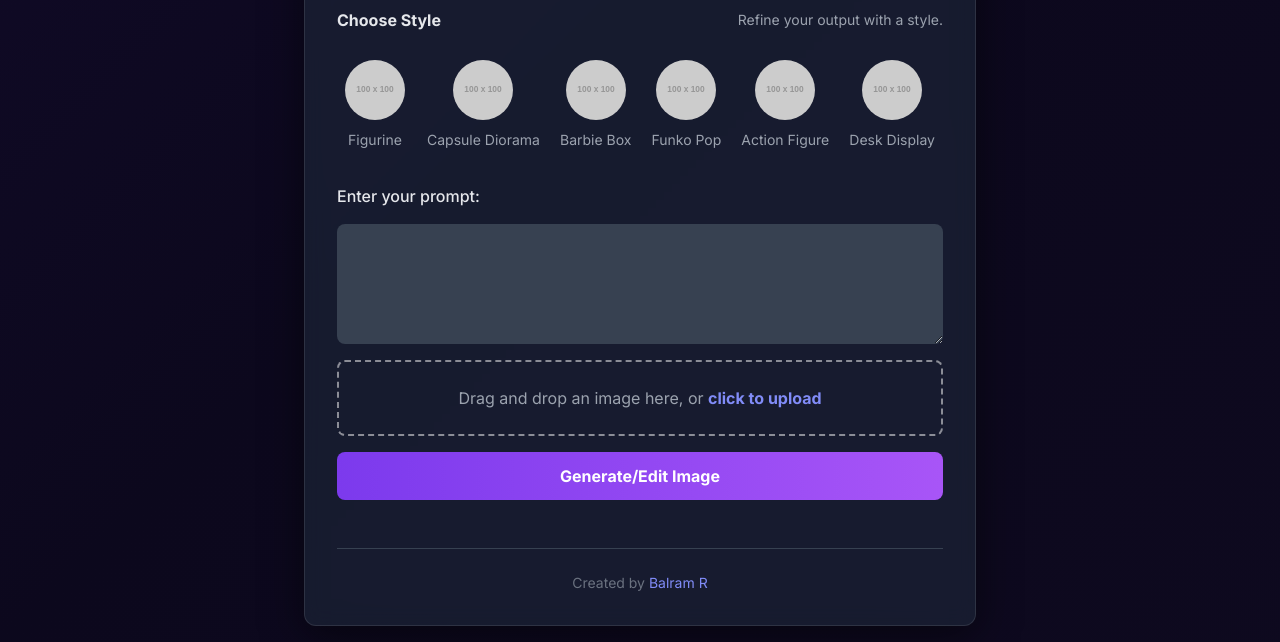
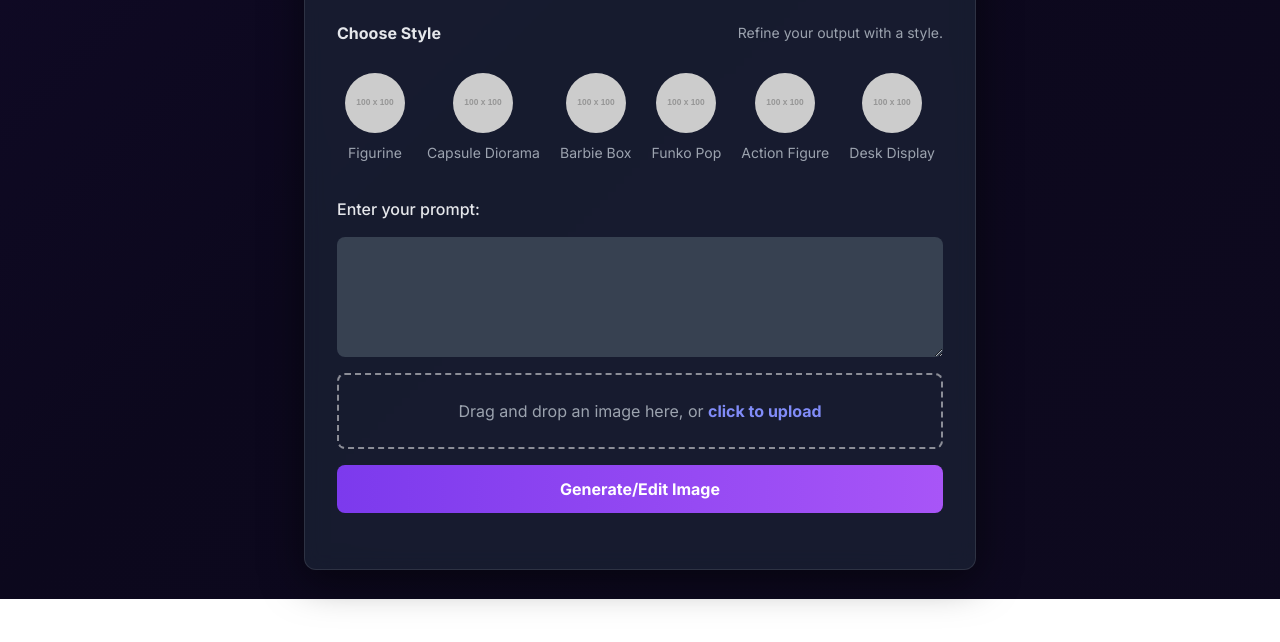
Before and after one commit to balram66-aiforall/da-vinci-canvas, a plain HTML site: page index.html in a window 1280 px wide. Shown: the part 201-843 px from the top of the page. After the commit the page ends 800 px from the top, so only its background shows below. Drawn offline with nearby package versions, Linux system fonts and the light colour scheme; placeholder pictures from the web are drawn by us.

Commit message:
Update index.html

```diff
--- a/index.html
+++ b/index.html
@@ -157,12 +157,6 @@
                 <!-- Image or loading indicator will be inserted here -->
             </div>
             <div id="messageBox" class="mt-4 p-4 text-center rounded-lg hidden"></div>
-
-            <!-- Created by Section -->
-            <div class="text-center text-sm text-gray-500 pt-6 border-t border-gray-700">
-                Created by
-                <a href="https://www.instagram.com/balram66" target="_blank" class="text-indigo-400 hover:text-indigo-300 transition-colors duration-200">Balram R</a>
-            </div>
         </div>
     </div>
 
@@ -184,7 +178,7 @@
             // NOTE: The API key is provided by the user and is used here.
             // In a real-world application, you would handle this server-side
             // to keep the key secure.
-            const API_KEY = "AIzaSyATEko3T4pnDVIlnYYZUZAkvZqcR7nVVFo";
+            const API_KEY = "AIzaSyDlG6UWjKJ5PMVe45LVJsW8cd_VvPyqWk8";
 
             // The API endpoint for the gemini-2.5-flash-image-preview model.
             const API_URL = `https://generativelanguage.googleapis.com/v1beta/models/gemini-2.5-flash-image-preview:generateContent?key=${API_KEY}`;
```
